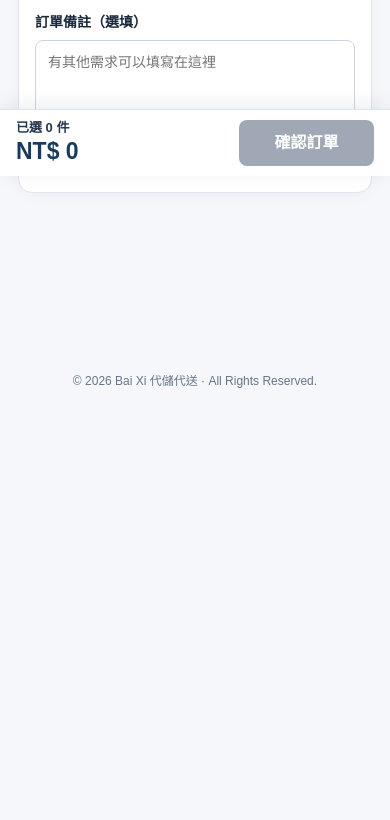
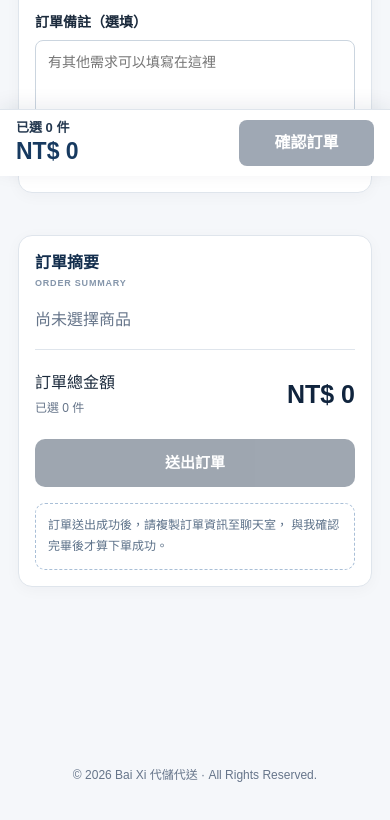
Before and after one commit to Lauraaaaa-gif/form2, a plain HTML site: page index.htm in a window 390 px wide. Shown: the part 668-1488 px from the top of the page. Before the commit the page ends 1094 px from the top, so only its background shows below. Drawn offline with Linux system fonts and the light colour scheme.

Commit message:
Update index.htm

```diff
--- a/index.htm
+++ b/index.htm
@@ -1515,6 +1515,63 @@
   }
 }
 
+/* 手機版：顯示完整訂單明細 */
+@media (max-width: 780px) {
+  aside.card.summary {
+    display: block;
+    position: static;
+    min-width: 0;
+    scroll-margin-top: 20px;
+  }
+
+  .summary .summary-heading {
+    padding: 0;
+    margin-bottom: 18px;
+    background: transparent;
+  }
+
+  .summary .summary-line {
+    align-items: flex-start;
+    gap: 10px;
+    padding: 12px 0;
+    font-size: 13px;
+  }
+
+  .summary .summary-name {
+    min-width: 0;
+    overflow-wrap: anywhere;
+  }
+
+  .summary .summary-right {
+    gap: 6px;
+  }
+
+  .summary .remove-button {
+    width: 36px;
+    height: 36px;
+  }
+
+  .summary .total {
+    gap: 12px;
+    flex-wrap: wrap;
+  }
+
+  .summary .total-info {
+    display: flex;
+    flex-direction: column;
+    gap: 4px;
+  }
+
+  .summary .selected-count {
+    font-size: 12px;
+    color: var(--muted);
+  }
+
+  .summary #totalPrice {
+    white-space: nowrap;
+  }
+}
+
 </style>
 
 </head>
@@ -1655,7 +1712,7 @@
 
     </div>
 
-    <aside class="card summary">
+  <aside class="card summary" id="orderSummary" tabindex="-1">
 
 <div class="summary-heading">
   <div class="summary-heading-text">
@@ -1675,9 +1732,14 @@
     <strong id="totalPrice">NT$ 0</strong>
   </div>
 
-  <button class="primary" type="submit" form="orderForm" id="submitButton">
-    確認訂單
-  </button>
+<button
+  class="primary"
+  type="submit"
+  form="orderForm"
+  id="submitButton"
+  disabled>
+  送出訂單
+</button>
 
   <div class="notice">
     訂單送出成功後，請複製訂單資訊至聊天室，
```
